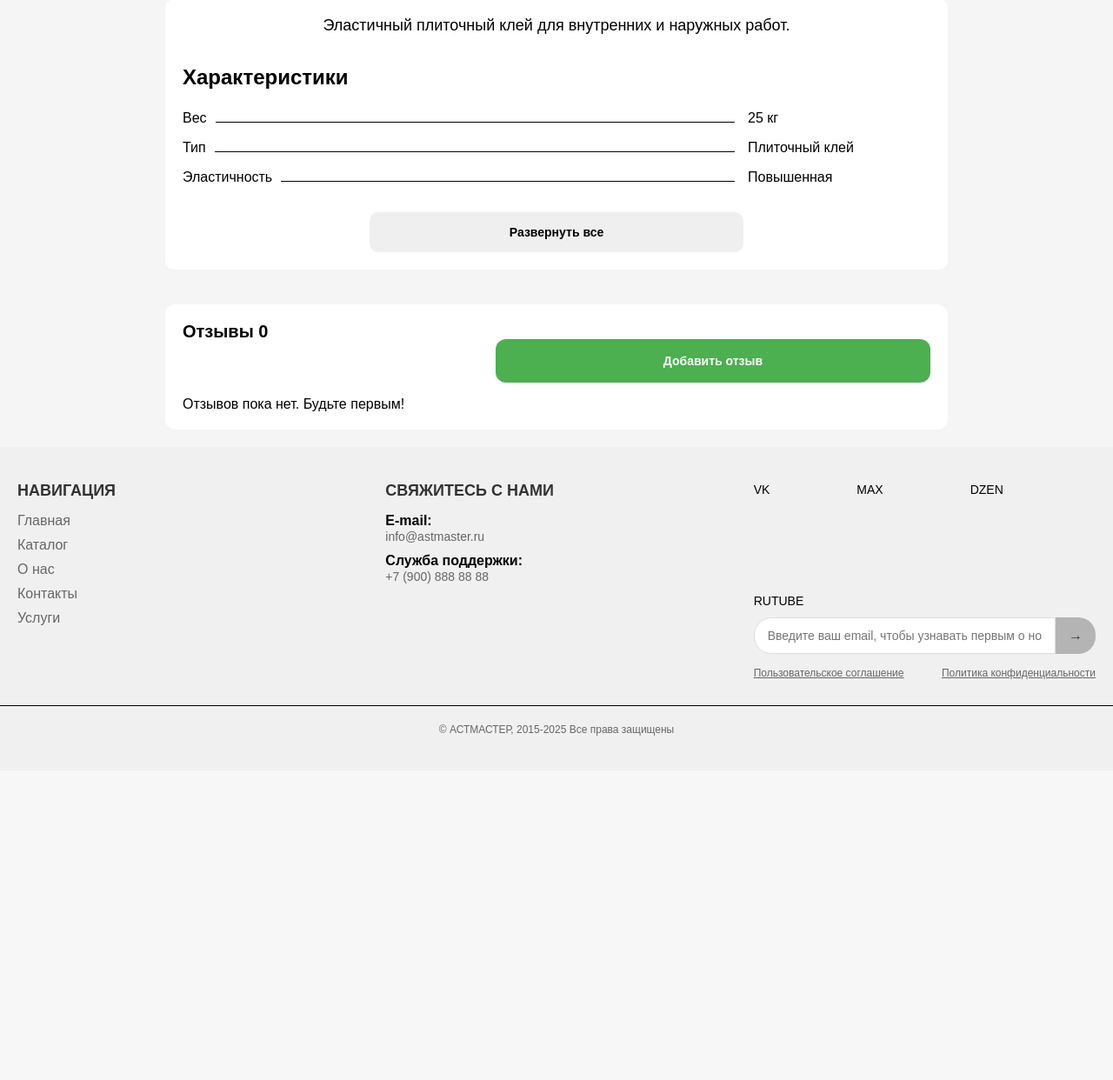
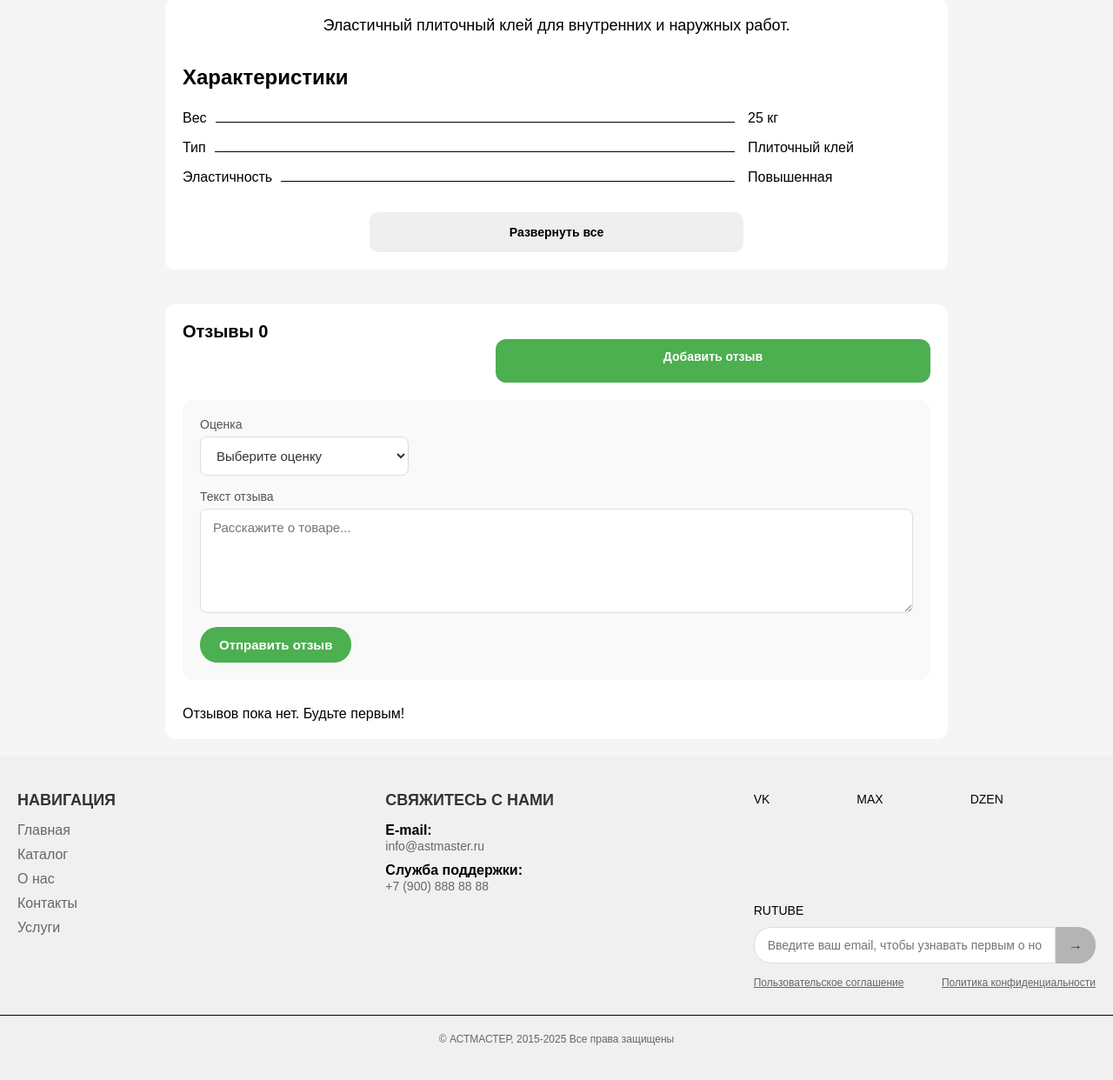
Before and after one commit to zanriks/Kursovaya, a Laravel app: page /product/ceresit-cm-14-25-kg in a window 1280 px wide. Shown: the part 705-1947 px from the top of the page at 87% size. Before the commit the page ends 1551 px from the top, so only its background shows below. Run offline with Laravel 12, Linux system fonts and the light colour scheme; a user stored in the database is signed in; data comes from the database, SQL or seed files in the repository; tables that the repository leaves empty hold one stand-in row (values such as "Sample post"); some libraries are stand-ins or nearby versions.

Commit message:
Creating Function 6: User Review Writing. Creating a review save route, a controller for writing a review, and adding a form to the product page for processing and submitting data.

```diff
--- a/app/Http/Controllers/ProductController.php
+++ b/app/Http/Controllers/ProductController.php
@@ -3,6 +3,7 @@
 namespace App\Http\Controllers;
 
 use App\Models\Product;
+use App\Models\Review;
 
 class ProductController extends Controller
 {
@@ -25,6 +26,13 @@ class ProductController extends Controller
             ->where('is_active', true)
             ->firstOrFail();
 
-        return view('product_card', compact('product'));
+        $userReview = auth()->check()
+            ? Review::query()
+                ->where('product_id', $product->product_id)
+                ->where('user_id', auth()->id())
+                ->first()
+            : null;
+
+        return view('product_card', compact('product', 'userReview'));
     }
 }
--- a/public/css/style-product-card.css
+++ b/public/css/style-product-card.css
@@ -418,6 +418,114 @@ body {
 
 .show-more__btn:hover {
     background-color: #e7e7e7;
+}
+
+a.review__add-btn {
+    display: inline-block;
+    text-decoration: none;
+    box-sizing: border-box;
+}
+
+.review-form {
+    margin: 20px 0 30px;
+    padding: 20px;
+    border-radius: 12px;
+    background-color: #f9f9f9;
+}
+
+.review-form__field {
+    display: flex;
+    flex-direction: column;
+    gap: 6px;
+    margin-bottom: 16px;
+}
+
+.review-form__label {
+    color: #555;
+    font-size: 14px;
+    font-weight: 500;
+}
+
+.review-form__select,
+.review-form__textarea {
+    width: 100%;
+    padding: 12px 14px;
+    border: 1px solid #ddd;
+    border-radius: 8px;
+    background-color: #fff;
+    color: #333;
+    font-family: inherit;
+    font-size: 15px;
+    box-sizing: border-box;
+}
+
+.review-form__select {
+    max-width: 240px;
+}
+
+.review-form__textarea {
+    min-height: 120px;
+    resize: vertical;
+}
+
+.review-form__select:focus,
+.review-form__textarea:focus {
+    outline: none;
+    border-color: #4CAF50;
+    box-shadow: 0 0 0 3px rgba(76, 175, 80, 0.15);
+}
+
+.review-form__submit {
+    padding: 12px 22px;
+    border: none;
+    border-radius: 20px;
+    background-color: #4CAF50;
+    color: #fff;
+    font-size: 15px;
+    font-weight: 600;
+    cursor: pointer;
+    transition: background-color 0.2s ease;
+}
+
+.review-form__submit:hover {
+    background-color: #45a049;
+}
+
+.review-form__success {
+    margin: 16px 0;
+    padding: 12px 16px;
+    border-radius: 8px;
+    background-color: #e8f5e9;
+    color: #2e7d32;
+    font-size: 14px;
+}
+
+.review-form__errors {
+    margin: 16px 0;
+    padding: 12px 16px;
+    border-radius: 8px;
+    background-color: #fde8e8;
+    color: #9b1c1c;
+    font-size: 14px;
+}
+
+.review-form__errors ul {
+    margin: 0;
+    padding-left: 18px;
+}
+
+.review-form__message {
+    margin: 20px 0;
+    padding: 14px 18px;
+    border-radius: 10px;
+    background-color: #f5f5f5;
+    color: #555;
+    font-size: 14px;
+}
+
+.review-form__message a {
+    color: #4CAF50;
+    text-decoration: underline;
 }
 
 @media (max-width: 1024px) {
--- a/resources/views/product_card.blade.php
+++ b/resources/views/product_card.blade.php
@@ -153,16 +153,98 @@
         <button class="specifications__expand-btn">Развернуть все</button>
     </div>
 
-    <div class="reviews__container container">
-        <div class="reviews__header">
-            <h2 class="reviews__title">Отзывы {{ $product->reviews_count }}</h2>
-            <button class="review__add-btn">Добавить отзыв</button>
-        </div>
+    <div class="reviews__container container" id="reviews">
+            <div class="reviews__header">
+                <h2 class="reviews__title">Отзывы {{ $product->reviews_count }}</h2>
+
+                @auth
+                    @unless ($userReview)
+                        <a href="#review-form" class="review__add-btn">
+                            Добавить отзыв
+                        </a>
+                    @endunless
+                @else
+                    <a href="{{ route('login') }}" class="review__add-btn">
+                        Войти, чтобы оставить отзыв
+                    </a>
+                @endauth
+            </div>
+
+            @if (session('success'))
+                <div class="review-form__success">
+                    {{ session('success') }}
+                </div>
+            @endif
+
+            @if ($errors->any())
+                <div class="review-form__errors">
+                    <ul>
+                        @foreach ($errors->all() as $error)
+                            <li>{{ $error }}</li>
+                        @endforeach
+                    </ul>
+                </div>
+            @endif
+
+            @auth
+                @if ($userReview)
+                    <div class="review-form__message">
+                        @if ($userReview->status === 'pending')
+                            Ваш отзыв отправлен на проверку.
+                        @else
+                            Вы уже оставили отзыв на этот товар.
+                        @endif
+                    </div>
+                @else
+                    <form id="review-form"
+                          method="POST"
+                          action="{{ route('reviews.store', $product->slug) }}"
+                          class="review-form">
+                        @csrf
+
+                        <label class="review-form__field">
+                            <span class="review-form__label">Оценка</span>
+                            <select name="rating"
+                                    class="review-form__select"
+                                    required>
+                                <option value="">Выберите оценку</option>
+
+                                @for ($i = 5; $i >= 1; $i--)
+                                    <option value="{{ $i }}"
+                                        @selected((string) old('rating') === (string) $i)>
+                                        {{ $i }}
+                                    </option>
+                                @endfor
+                            </select>
+                        </label>
+
+                        <label class="review-form__field">
+                            <span class="review-form__label">Текст отзыва</span>
+                            <textarea name="body"
+                                      class="review-form__textarea"
+                                      rows="5"
+                                      maxlength="2000"
+                                      placeholder="Расскажите о товаре..."
+                                      required>{{ old('body') }}</textarea>
+                        </label>
+
+                        <button type="submit" class="review-form__submit">
+                            Отправить отзыв
+                        </button>
+                    </form>
+                @endif
+            @else
+                <div class="review-form__message">
+                    Чтобы оставить отзыв, <a href="{{ route('login') }}">войдите в аккаунт</a>.
+                </div>
+            @endauth
 
         @forelse ($product->reviews as $review)
             <div class="review__popular">
                 <div class="reviewer__info">
-                    <img src="{{ asset('img/avatar.jpg') }}" alt="Аватар" class="reviewer__avatar">
+                    <img src="{{ $review->user?->avatar ? asset($review->user->avatar) : asset('img/avatar.jpg') }}"
+                         alt="Аватар"
+                         class="reviewer__avatar">
                     <span class="reviewer__name">
                         {{ trim(($review->user?->first_name ?? '') . ' ' . ($review->user?->last_name ?? '')) ?: 'Пользователь' }}
                     </span>
--- a/routes/web.php
+++ b/routes/web.php
@@ -5,6 +5,7 @@ use App\Http\Controllers\AuthController;
 use App\Http\Controllers\CatalogController;
 use App\Http\Controllers\HomeController;
 use App\Http\Controllers\ProductController;
+use App\Http\Controllers\ReviewController;
 use Illuminate\Support\Facades\Route;
 
 Route::get('/', [HomeController::class, 'index']);
@@ -44,7 +45,12 @@ Route::get('/catalog/{slug}', [CatalogController::class, 'show'])->name('catalog
 
 Route::get('/search', [CatalogController::class, 'search'])->name('search');
 
-Route::get('/product/{slug}', [ProductController::class, 'show']);
+Route::get('/product/{slug}', [ProductController::class, 'show'])
+    ->name('product.show');
+
+Route::post('/product/{slug}/reviews', [ReviewController::class, 'store'])
+    ->middleware('auth')
+    ->name('reviews.store');
 Route::get('/product_card', function () {
     $product = \App\Models\Product::query()
         ->where('is_active', true)
```
Also changed, not shown: app/Http/Controllers/ReviewController.php (added, +70 -0 lines).
